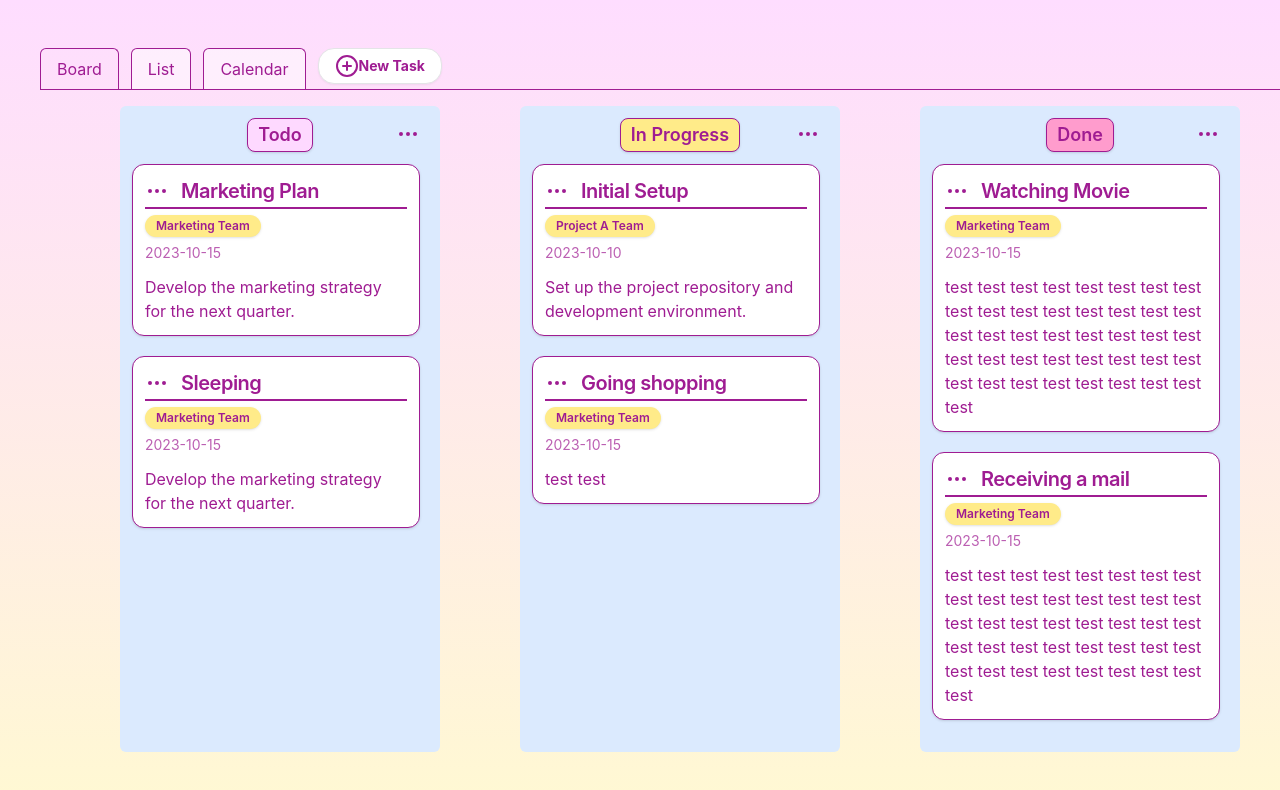
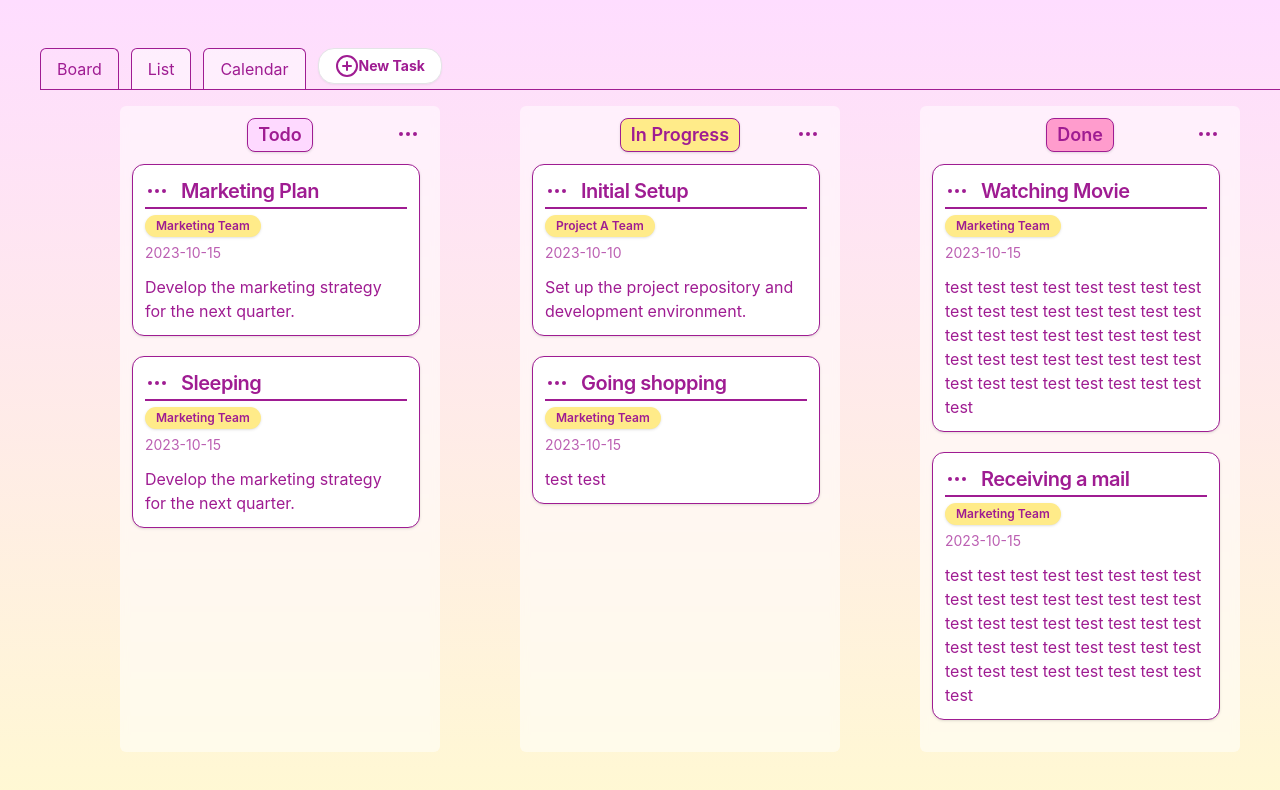
Before and after one commit to KaiKoide/task-space, a React (Vite) app in the folder client/: page / in a window 1280 px wide. Shown: the top 790 px of the page. Built offline with nearby package versions, Linux system fonts and the light colour scheme.

Commit message:
fix: make it possible to add a new task

```diff
--- a/client/src/components/ui/column.tsx
+++ b/client/src/components/ui/column.tsx
@@ -38,7 +38,7 @@ function Column({ statusData, groupedTasks, groups, isDragging }: ColumnProps) {
 		<div
 			ref={setNodeRef}
 			style={style}
-			className="bg-blue-100 relative p-3 rounded-md w-80"
+			className="backdrop-blur-sm bg-white/50 relative p-3 rounded-md w-80"
 		>
 			<Badge
 				className={cn(
--- a/client/src/components/ui/taskForm.tsx
+++ b/client/src/components/ui/taskForm.tsx
@@ -38,7 +38,7 @@ import {
 } from "@/components/ui/popover";
 import { Textarea } from "@/components/ui/textarea";
 
-import { useTaskStore, useGroupStore } from "@/store/useStore";
+import { useTaskStore, useGroupStore, useStatusStore } from "@/store/useStore";
 import { cn } from "@/lib/utils";
 import type { ITask } from "@/types/data";
 
@@ -64,6 +64,7 @@ function TaskForm({ onSave, task }: TaskFormProps) {
 	const [newGroupName, setNewGroupName] = useState("");
 	const { addTask, updateTask } = useTaskStore();
 	const { groups, addGroup } = useGroupStore();
+	const { statuses } = useStatusStore();
 
 	const groupName = groups.find((group) => group.id === task?.group_id)?.name;
 
@@ -87,7 +88,9 @@ function TaskForm({ onSave, task }: TaskFormProps) {
 				: task?.due_date || new Date().toISOString(),
 			group_id: groups.find((group) => group.name === values.group)?.id,
 			created_at: task?.created_at || new Date().toISOString(),
-			status: task?.status || ("todo" as const),
+			status_id:
+				task?.status_id ||
+				(statuses.find((status) => status.status === "todo")?.id as string),
 			created_by: task?.created_by || "a1b2c3d4-5678-90ab-cdef-1234567890ab",
 		};
 		if (task) {
```
